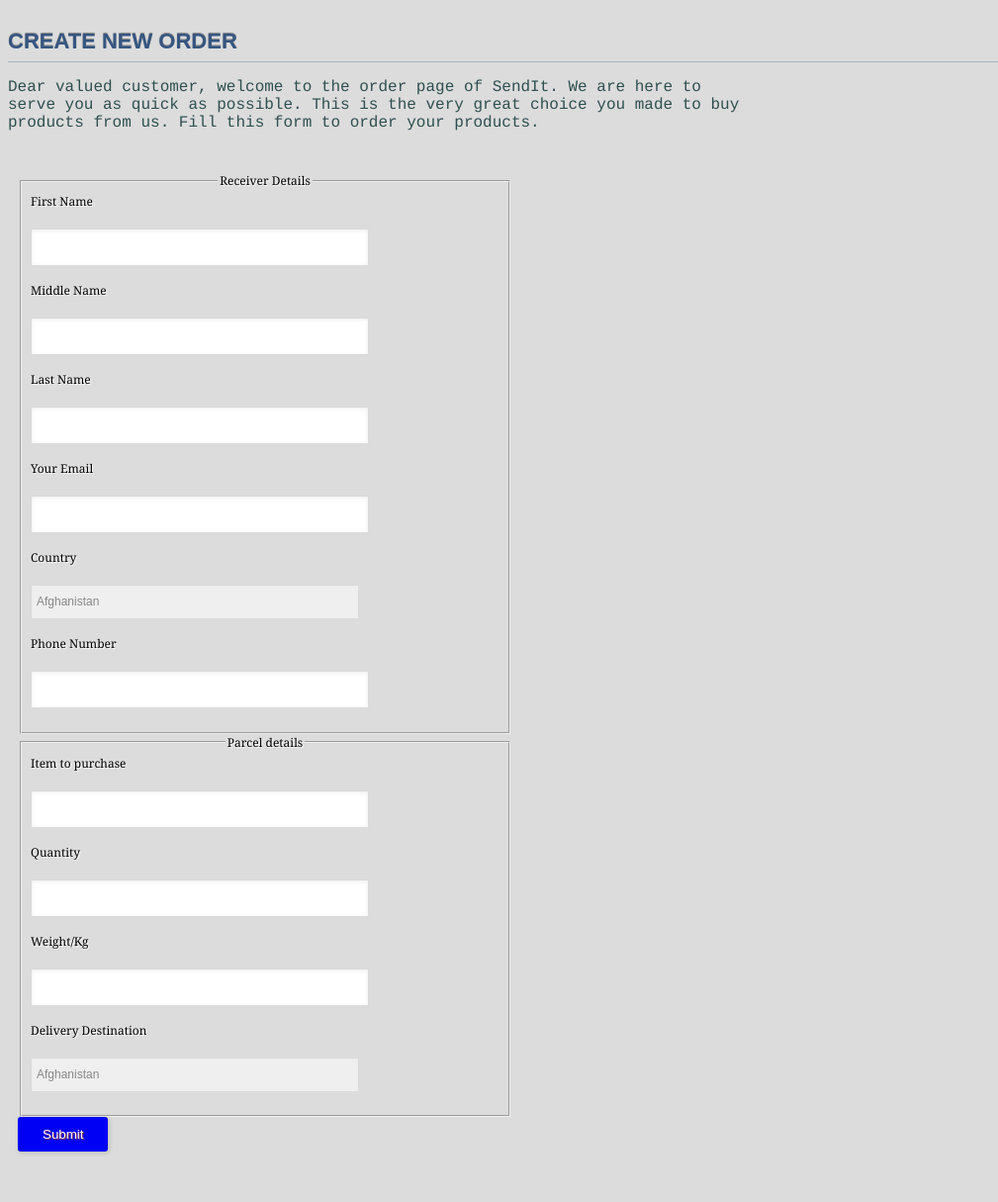
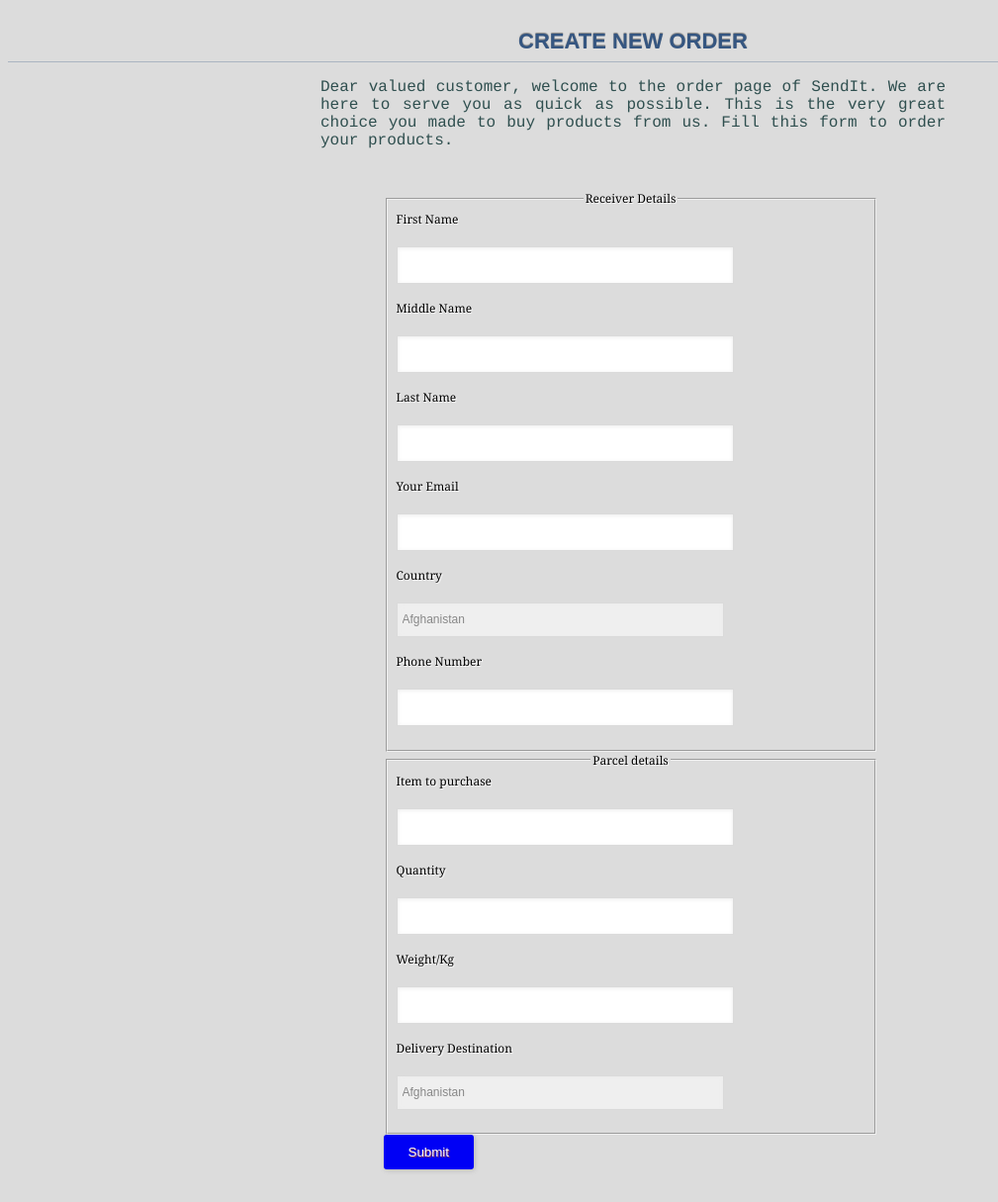
Before and after one commit to evaristrust/SendIt, a PHP site: page /order.html in a window 1280 px wide. Shown: the part 56-1271 px from the top of the page at 99% size, without its empty margins (0-1009 px from the left). Before the commit the page ends 1222 px from the top, so only its background shows below. Run offline with PHP 8.4, Linux system fonts and the light colour scheme.

Commit message:
[Feature #161588113] Center Content on the page ofcreating new parcel

```diff
--- a/css/style.css
+++ b/css/style.css
@@ -73,8 +73,10 @@ p#greeting {
 	font-size: 16px;
 	font-family: courier;
 	color: #2F4F4F;
-	tex-align: justify;
-	width: 60%;
+	text-align: justify;
+	margin-left: auto;
+	margin-right: auto;
+	width: 50%
 }
 
 .form-input{
@@ -92,6 +94,7 @@ p#greeting {
 	color: #355681;
 	text-transform: uppercase;
 	border-bottom: 1px solid rgba(53,86,129, 0.3);
+	text-align: center
 }
 
 .sub_page_header {
@@ -114,12 +117,18 @@ form.beautiful_form {
     padding: 25px 15px 25px 10px;
     font: 12px Georgia, "Times New Roman", Times, serif;
 
-    text-shadow: 1px 1px 1px #FFF;
+	text-shadow: 1px 1px 1px #FFF;
+	margin-left: auto;
+	margin-right: auto;
+	width: 50%
 
 }
 
 
 form.beautiful_form fieldset legend {
+	text-align: center;
+}
+div.intro {
 	text-align: center;
 }
 
--- a/order.html
+++ b/order.html
@@ -21,12 +21,11 @@
       <li><a href="admin/index.html">Admin</a></li>
     </ul>
   </nav>
-
-  <h3 class="page_header">Create New Order</h3>
-    <p id="greeting">
+    <h3 class="page_header">Create New Order</h3>
+      <p id="greeting">
       Dear valued customer, welcome to the order page of SendIt. We are here to serve you as quick as possible.
       This is the very great choice you made to buy products from us. Fill this form to order your products.
-    </p>
+      </p>
   <form method = "post" class="beautiful_form">
     <fieldset>
       <legend> Receiver Details </legend>
@@ -84,8 +83,7 @@
       </select><br>
     </fieldset>
 
-    <button type="button" class="submit_btn"> Submit </button
-
+    <button type="button" class="submit_btn"> Submit </button>
   </form>
 </body>
 </html>
```
